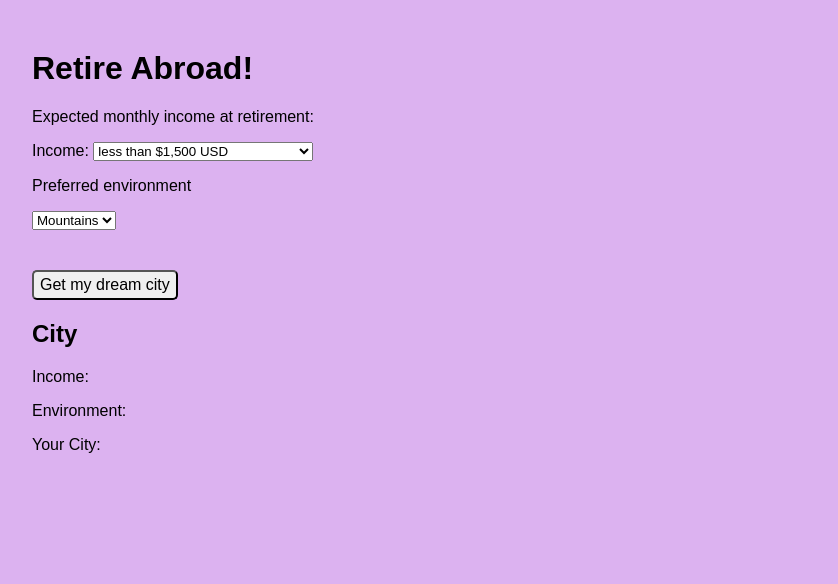
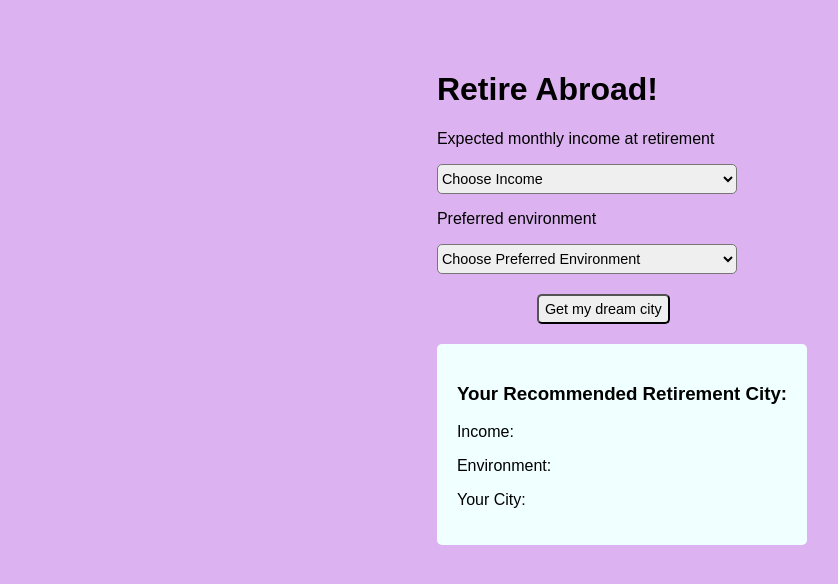
Before and after one commit to ajfranco18/Solo1, a React app: page / in a window 1280 px wide. Shown: the whole page, without its empty margins (18-856 px from the left). Built offline with nearby package versions, Linux system fonts and the light colour scheme.

Commit message:
app successfully updates state

```diff
--- a/client/actions/actions.js
+++ b/client/actions/actions.js
@@ -2,15 +2,15 @@
 import * as types from '../constants/actionTypes';
 
 //Action creator function to get a city
-// export const setIncome = (income) => ({
-//   type: types.SET_INCOME,
-//   payload: income
-// });
+export const setIncome = (income) => ({
+  type: types.SET_INCOME,
+  payload: income
+});
 
-// export const setEnvironment = (environment) => ({
-//     type: types.SET_ENVIRONMENT,
-//     payload: environment
-//   });
+export const setEnvironment = (environment) => ({
+    type: types.SET_ENVIRONMENT,
+    payload: environment
+  });
 
   export const getCity = (city) => ({
     type: types.GET_CITY,
--- a/client/components/CityDisplay.js
+++ /dev/null
@@ -1,23 +0,0 @@
-import React from 'react';
-
-const CityDisplay = props => {
-
-    return(
-    <div id="city">
-        <label htmlFor="income">Income:</label>
-        {/* <span id="income">{props.income}</span> */}
-        <p>
-            <label htmlFor="enviroment"> Environment:</label>
-            {/* <span id="environment">{props.environment}</span> */}
-        </p>
-        <p>
-            <label htmlFor="city"> Your City:</label>
-            <span id="city">{props.city}</span>
-        </p>
-    </div>
-    );
-};
-
-
-
-export default CityDisplay;
--- a/client/components/CityGenerator.js
+++ b/client/components/CityGenerator.js
@@ -3,18 +3,20 @@ import React, {useState} from 'react';
 const CityGenerator = props => {
     return(
         <div>
-        <p>Expected monthly income at retirement:</p>
-        <label htmlFor="income">Income: </label>
-        <select name = 'income' id = 'income'>
-        <option value="<$1,500 USD"> less than $1,500 USD</option>
-        <option value="$1,500 - 2,500 USD"> between $1,500 and $2,500 USD</option>
-        <option value=">$2,500"> more than $2,500 USD</option>
+        <p>Expected monthly income at retirement</p>
+        <select name = 'income' id = 'income' className='select' onChange={props.setIncome} value={props.income}>
+        <option value='' selected hidden>Choose Income</option>
+        <option value="< $2,500"> Less than 2,500 USD </option>
+        <option value="$2,500 to $3,500"> Between 2,500 USD and 3,500 USD </option>
+        <option value="> $3,500"> More than 3,500 USD </option>
         </select>
+
         <p>Preferred environment </p>
-        <select name = 'income' id = 'income'>
-        <option value="mountain"> Mountains </option>
-        <option value="beach"> Beach </option>
-        <option value="cityEnv"> City </option>
+        <select name = 'environment' id = 'environment' className='select' onChange={props.setEnvironment} value={props.environment}>
+        <option value='' selected hidden>Choose Preferred Environment</option>
+        <option value="Mountains"> Mountains </option>
+        <option value="Beach"> Beach </option>
+        <option value="City"> City </option>
         </select>
         <div>
           <button value='get_city' onClick={props.getCity}>Get my dream city</button>
--- a/client/constants/actionTypes.js
+++ b/client/constants/actionTypes.js
@@ -1,3 +1,3 @@
-// export const SET_INCOME = "SET_INCOME";
-// export const SET_ENVIRONMENT = "SET_ENVIRONMENT";
+export const SET_INCOME = "SET_INCOME";
+export const SET_ENVIRONMENT = "SET_ENVIRONMENT";
 export const GET_CITY = "GET_CITY";
--- a/client/containers/CityContainer.js
+++ b/client/containers/CityContainer.js
@@ -4,12 +4,12 @@ import { connect } from 'react-redux';
 
 
 // import child components...
-import CityDisplay from '../components/CityDisplay.js';
+// import CityDisplay from '../components/CityDisplay.js';
 
 const mapStateToProps = state => ({
     // provide pertinent state here
-    // income: state.cities.income,
-    // environment: state.cities.environment,
+    income: state.cities.income,
+    environment: state.cities.environment,
     city: state.cities.city
 
   });
@@ -23,10 +23,22 @@ const mapStateToProps = state => ({
 
     render() {
         return(
-          <div>
-            <h2>City</h2>
-            <CityDisplay city={this.props.city}/>
-          </div>
+
+
+            <div id="city" className='display'>
+              <h3>Your Recommended Retirement City:</h3>
+        <label htmlFor="income">Income: </label>
+        <span id="income">{this.props.income}</span>
+        <p>
+            <label htmlFor="enviroment"> Environment: </label>
+            <span id="environment">{this.props.environment}</span>
+        </p>
+        <p>
+            <label htmlFor="city"> Your City: </label>
+            <span id="city">{this.props.city}</span>
+        </p>
+    </div>
+
         );
       }
     }
--- a/client/containers/MainContainer.js
+++ b/client/containers/MainContainer.js
@@ -9,22 +9,22 @@ import CityContainer from './CityContainer.js';
 
 const mapStateToProps = state => ({
     // add pertinent state here
-    // income: state.cities.income,
-    // environment: state.cities.environment,
+    income: state.cities.income,
+    environment: state.cities.environment,
     city: state.cities.city
   });
 
   const mapDispatchToProps = dispatch => ({
     // create functions that will dispatch action creators
-    // setIncome: (event) => {
-    //   dispatch(actions.setIncome(event.target.value));
-    // },
-    // setEnvironment: (event) => {
-    //     dispatch(actions.setEnvironment(event.target.value));
-    // },
+    setIncome: (event) => {
+      dispatch(actions.setIncome(event.target.value));
+    },
+    setEnvironment: (event) => {
+        dispatch(actions.setEnvironment(event.target.value));
+    },
 
     getCity: (event) => {
-      dispatch(actions.getCity(event.target.name));
+      dispatch(actions.getCity(event.target.value));
   }
       });
 
@@ -37,8 +37,8 @@ const mapStateToProps = state => ({
         return (
         <div>
           <h1 id="header">Retire Abroad!</h1>
-          <CityGenerator getCity={this.props.getCity}/>
-          <CityContainer />
+          <CityGenerator getCity={this.props.getCity} setIncome={this.props.setIncome} setEnvironment={this.props.setEnvironment}/>
+          <CityContainer getCity={this.props.getCity} setIncome={this.props.setIncome} setEnvironment={this.props.setEnvironment}/>
         </div>
         );
     }
--- a/client/reducers/citiesReducer.js
+++ b/client/reducers/citiesReducer.js
@@ -1,33 +1,42 @@
 import * as types from '../constants/actionTypes';
 
 const initialState = {
-    income: 0,
+    income: '',
     environment: '',
     city: '',
   };
 
   const citiesReducer = (state = initialState, action) => {
       switch (action.type) {
-        //   case types.SET_INCOME:
-        //     const newIncome = state.income + action.payload;
+          case types.SET_INCOME:
 
-        //     return {
-        //         ...state,
-        //         income: newIncome
+            return {
+                ...state,
+                income: action.payload
 
-        //     }
+            }
 
-            // case types.SET_ENVIRONMENT:
-            // const newEnv = state.environment + action.payload;
+            case types.SET_ENVIRONMENT:
+            const newEnv = action.payload;
 
-            // return {
-            //     ...state,
-            //     environment: newEnv
+            return {
+                ...state,
+                environment: newEnv
 
-            // }
+            }
 
             case types.GET_CITY:
-            const newCity = state.city + 'Lisbon, Portugal';
+
+            let newCity = '';
+            if(state.income === '< $2,500' && state.environment === 'City') newCity = "Monterrey, Mexico"
+            if(state.income === '< $2,500' && state.environment === 'Beach') newCity = "Cartagena, Colombia"
+            if(state.income === '< $2,500' && state.environment === 'Mountains') newCity = "Cuenca, Ecuador"
+            if(state.income === '$2,500 to $3,500' && state.environment === 'City') newCity = "Lisbon, Portugal"
+            if(state.income === '$2,500 to $3,500' && state.environment === 'Beach') newCity = "Gozo, Malta"
+            if(state.income === '$2,500 to $3,500' && state.environment === 'Mountains') newCity = "Cerro Azul, Panama"
+            if(state.income === '> $3,500' && state.environment === 'City') newCity = "Madrid, Spain"
+            if(state.income === '> $3,500' && state.environment === 'Beach') newCity = "Gozo, Malta"
+            if(state.income === '> $3,500' && state.environment === 'Mountains') newCity = "Annecy, France"
 
             return {
                 ...state,
--- a/client/style.css
+++ b/client/style.css
@@ -1,14 +1,32 @@
 
 
 body {
+    display: flex;
+    justify-content: center;
+    align-items: center;
     background-color: rgb(220, 178, 240);
     font-family: Arial, Helvetica, sans-serif;
     margin: 50px;
 }
 
 button {
-    margin-top: 40px;
+    margin-top: 20px;
+    margin-left: 100px;
     height: 30px;
     border-radius: 5px;
-    font-size: 1em;
+    font-size: .9em;
 }
+
+.display{
+    margin-top: 20px;
+    background-color: azure;
+    padding: 20px;
+    border-radius: 5px;
+}
+
+.select{
+    height: 30px;
+    font-size: .9em;
+    border-radius: 5px;
+    width: 300px;
+}
```
